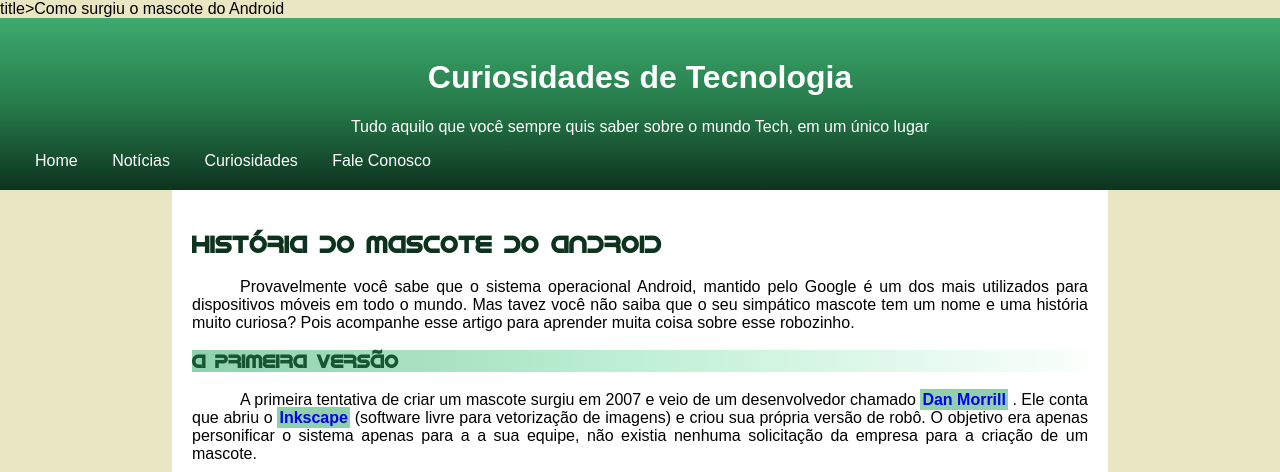
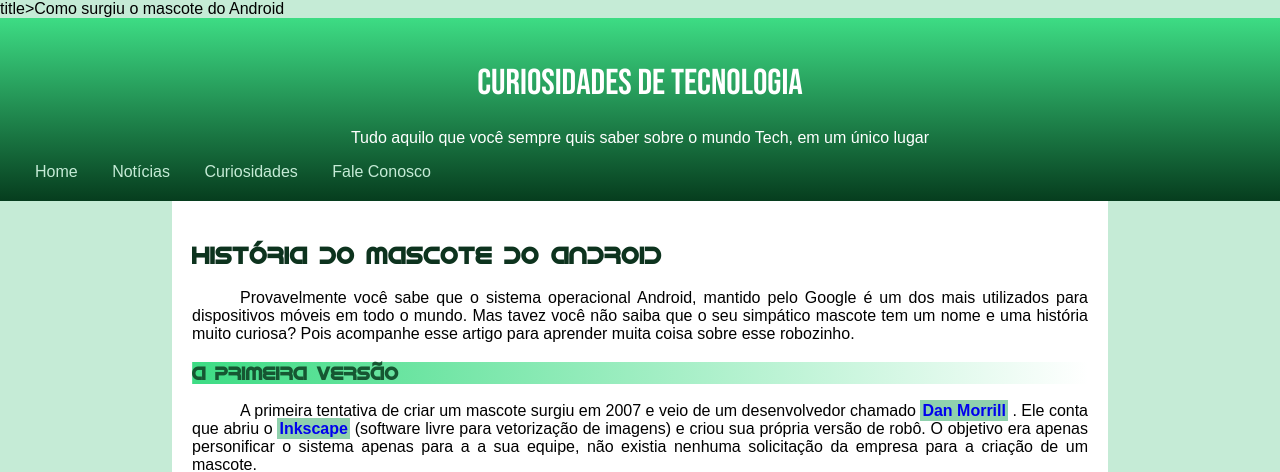
Before and after one commit to FlaviaMendesAlcantara/HTML5eCSS, a plain HTML site: page ProjetoFlavia/android.html in a window 1280 px wide. Shown: the top 472 px of the page. Drawn offline with Linux system fonts and the light colour scheme.

Commit message:
Update stylestyle.css
update no arquivo css

```diff
--- a/ProjetoFlavia/css/stylestyle.css
+++ b/ProjetoFlavia/css/stylestyle.css
@@ -3,41 +3,47 @@
 
 @font-face {
     font-family: 'android';
-    src: url('/fontes/idroid.otf') format('opentype');
+    src: url('/ProjetoFlavia/fontes/idroid.otf') format('opentype');
     font-weight: normal;
     font-style: normal;
 }
 header{
-    background-image:linear-gradient(#3daa6e,#267c4b,#0D331E);
+    background-image:linear-gradient(#83E1AD 0.01px,#3DDC84 0.1px,#063D1E);
     font-family: 'Bebas',Arial, Helvetica, sans-serif;
     margin: 0px;
     padding: 20px;
     color: white;
 }
 
-header h1,p{
+header h1{
     text-align: center;
-    font-family: 'Bebas', Arial, Helvetica, sans-serif;
+    font-family: 'Bebas Neue',cursive;
+    font-size: 36px;
+    font-weight: 300;
+}
+header p{
+    text-align: center;
+    font-family: Arial, Helvetica, sans-serif;
 }
 
 nav a{
     text-decoration: none;
-    color: white;
+    color: #C5EBD6;
     margin: 5px;
     padding: 10px;
     border-radius: 5px;
 }
 
 nav a:hover{
-    background-color:#22844eab ;
+    background-color:#0a8a419f;
     box-shadow: 2px 2px 10px rgba(0, 0, 0, 0.281);
 
 
 }
 body{
-    background-color: #E9E6C3;
+    background-color: #C5EBD6;
     margin: 0px;
-    font-family: 'Bebas',Arial, Helvetica, sans-serif;
+    font-family: Arial, Helvetica, sans-serif;
 
 }
 body h2,h3 {
@@ -45,7 +51,7 @@ body h2,h3 {
     color: #0D331E;
 }
 section h3{
-    background-image:linear-gradient(to right,#8fd1ad,#bff0d5,#edfff53d);
+    background-image:linear-gradient(to right,#83E1AD,#3DDC84 1px,#ffffff);
     color: #165732;
 }
 
```
